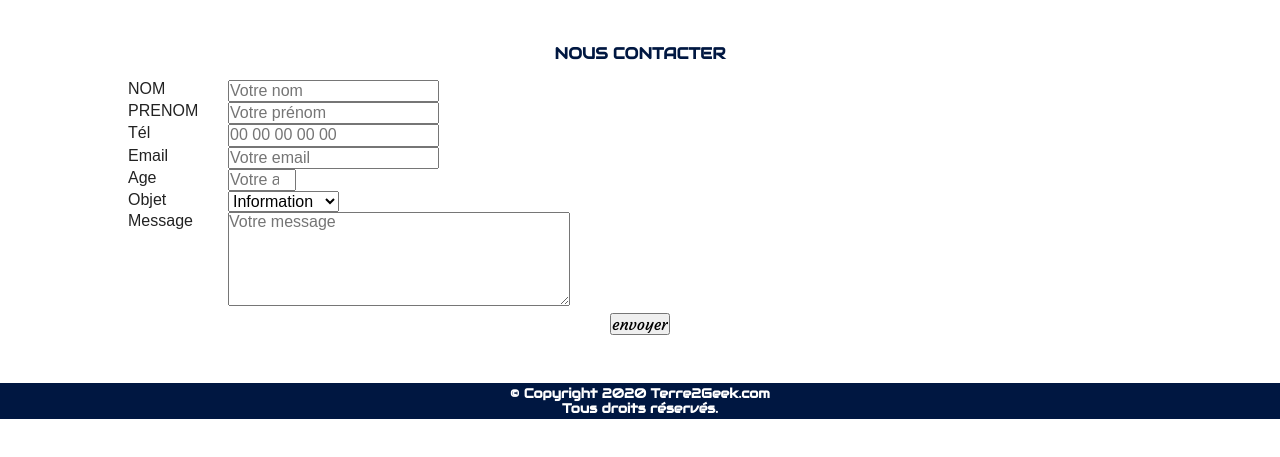
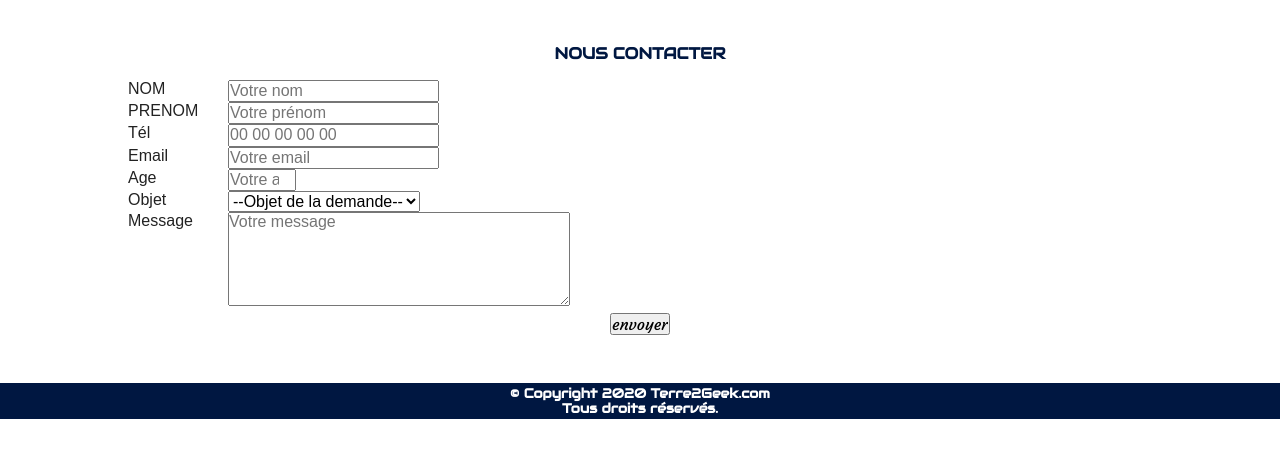
Before and after one commit to Fly-76/TerreDeGeek, a website built with Parcel: page contact.html in a window 1280 px wide. Shown: the part 249-706 px from the top of the page. Built offline with nearby package versions, Linux system fonts and the light colour scheme.

Commit message:
Update contact.html

```diff
--- a/contact.html
+++ b/contact.html
@@ -71,6 +71,7 @@
       <div>
           <label for="subject">Objet</label>
           <select name="subject" id="subject" required>
+              <option value="">--Objet de la demande--</option>
               <option value="information">Information</option>
               <option value="claim">Réclamation</option>
               <option value="partnership">Partenariat</option>
```
